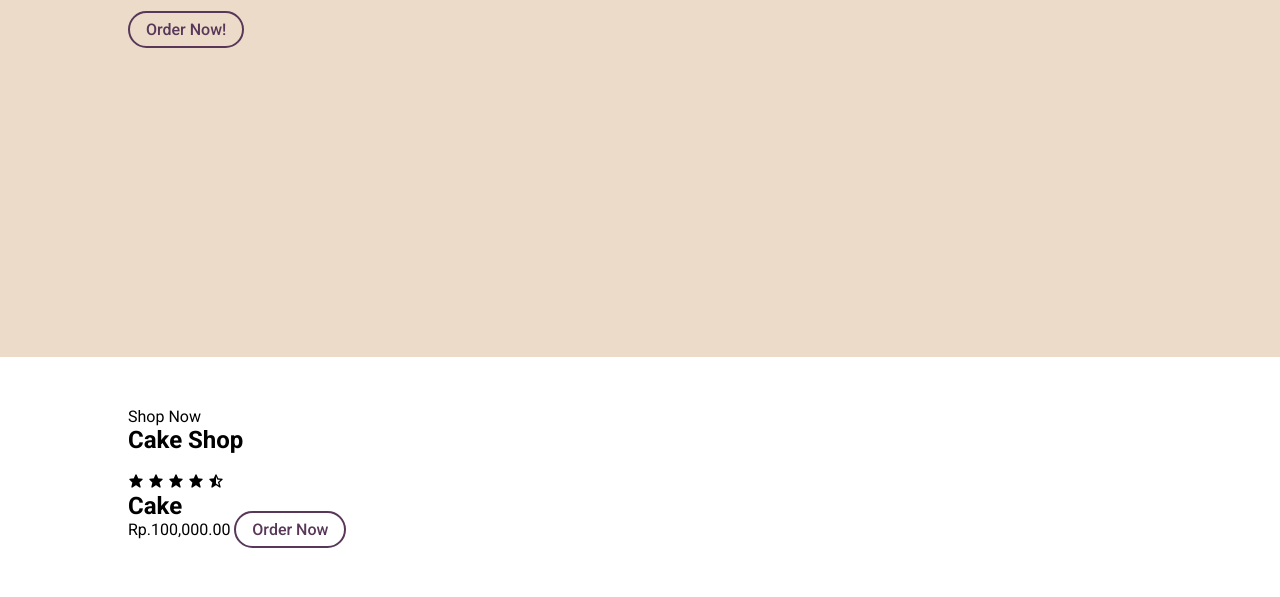
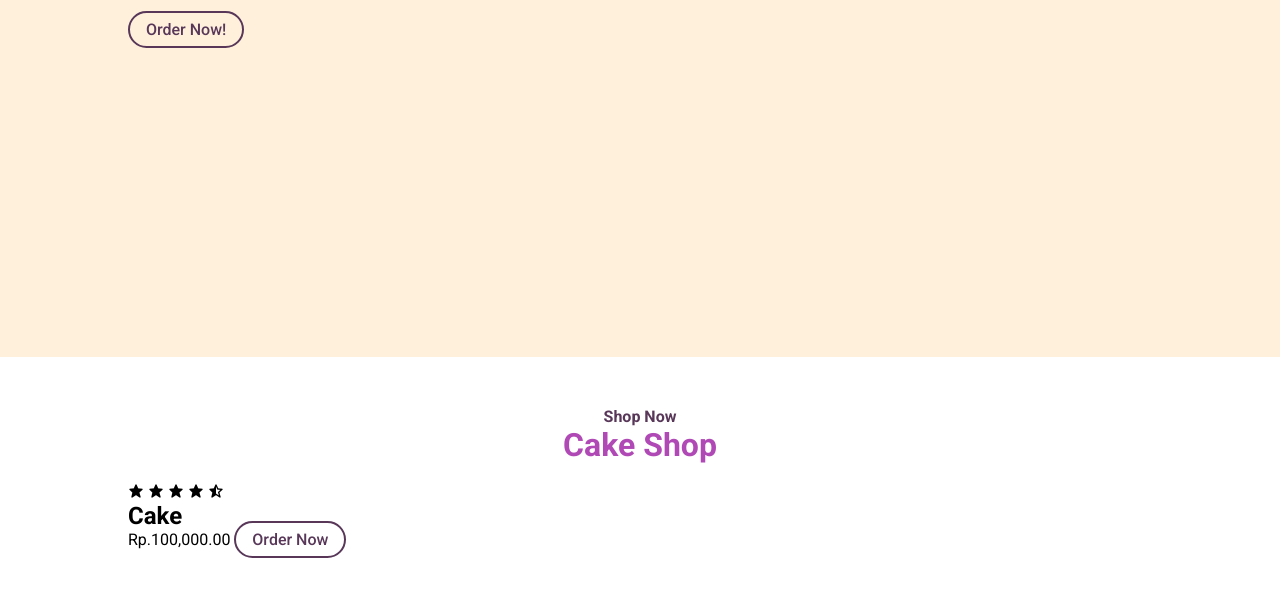
Before and after one commit to rajwaw/Barakatih-Kitchen, a plain HTML site: page index.html in a window 1280 px wide. Shown: the part 443-1040 px from the top of the page. Drawn offline with nearby package versions, Linux system fonts and the light colour scheme.

Commit message:
style.css

```diff
--- a/style.css
+++ b/style.css
@@ -71,7 +71,7 @@ header {
     display: flex;
     flex-wrap: wrap;
     align-items: center;
-    background: #ebdbc8;
+    background: #FFF0DB;
     gap: 1rem;
 }
 .home-text {
@@ -123,3 +123,15 @@ header {
     color: #fff;
     background: var(--second-color);
 }
+.heading{
+    text-align: center;
+}
+.heading span{
+    font-size: 1rem;
+    font-weight: 600;
+    color: var(--second-color);
+}
+.heading h1{
+    font-size: 2rem;
+    color: var(--main-color);
+}
```
